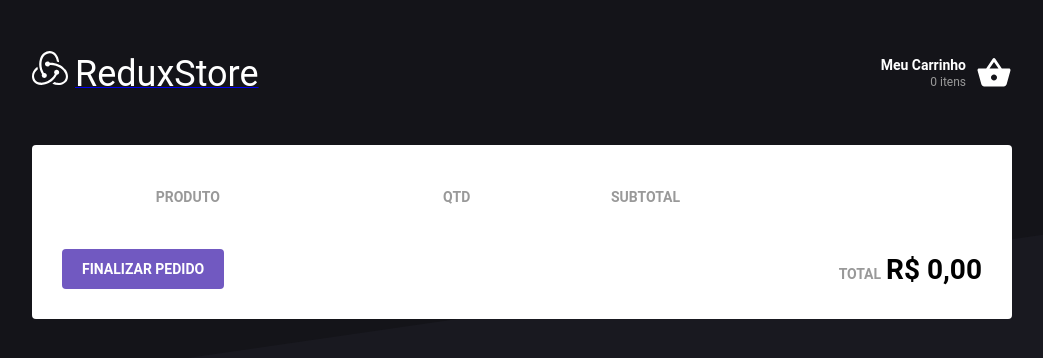
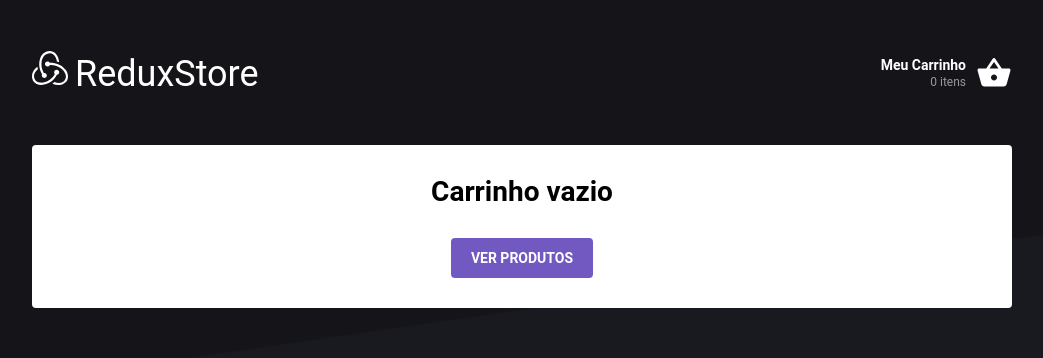
Before and after one commit to LucasFMachado/react-redux-example, a React (Create React App) app: page /cart in a window 1280 px wide. Shown: the top 358 px of the page, without its empty margins (118-1161 px from the left). Built offline with nearby package versions, Linux system fonts and the light colour scheme.

Commit message:
Ajuste de warning e mensagem para retornar a tela inciial quando o carrinho estiver vazio

```diff
--- a/src/components/Header/index.js
+++ b/src/components/Header/index.js
@@ -11,9 +11,7 @@ import Logo from '../Logo';
 function Header({ cartSize }) {
   return (
     <Container>
-      <Link to="/">
-        <Logo />
-      </Link>
+      <Logo />
 
       <Cart to="/cart">
         <div>
--- a/src/pages/Cart/index.js
+++ b/src/pages/Cart/index.js
@@ -6,12 +6,13 @@ import {
   MdAddCircleOutline,
   MdDelete,
 } from 'react-icons/md';
+import history from '../../services/history';
 
 import { formatPrice } from '../../utils/format';
 
 import * as CartActions from '../../store/modules/cart/actions';
 
-import { Container, ProductTable, Total } from './styles';
+import { Container, ProductTable, Total, NoProductsMessage } from './styles';
 
 function Cart({ cart, total, removeFromCart, updateAmountRequest }) {
   function increment(product) {
@@ -22,7 +23,11 @@ function Cart({ cart, total, removeFromCart, updateAmountRequest }) {
     updateAmountRequest(product.id, product.amount - 1);
   }
 
-  return (
+  function redirecToHome() {
+    history.push('/');
+  }
+
+  return cart.length > 0 ? (
     <Container>
       <ProductTable>
         <thead>
@@ -71,7 +76,6 @@ function Cart({ cart, total, removeFromCart, updateAmountRequest }) {
           ))}
         </tbody>
       </ProductTable>
-
       <footer>
         <button type="button">Finalizar pedido</button>
 
@@ -81,6 +85,13 @@ function Cart({ cart, total, removeFromCart, updateAmountRequest }) {
         </Total>
       </footer>
     </Container>
+  ) : (
+    <NoProductsMessage>
+      <h1>Carrinho vazio</h1>
+      <button type="button" onClick={() => redirecToHome()}>
+        Ver produtos
+      </button>
+    </NoProductsMessage>
   );
 }
 
--- a/src/pages/Cart/styles.js
+++ b/src/pages/Cart/styles.js
@@ -93,3 +93,36 @@ export const Total = styled.div`
     margin-left: 5px;
   }
 `;
+
+export const NoProductsMessage = styled.div`
+  padding: 30px;
+  display: flex;
+  flex-direction: column;
+  align-items: center;
+  background: #fff;
+  border-radius: 4px;
+
+  h1 {
+    align-items: center;
+    margin: auto;
+    justify-content: space-between;
+    align-items: center;
+    margin-bottom: 15px;
+  }
+
+  button {
+    background: #7159c1;
+    color: #fff;
+    border: 0;
+    border-radius: 4px;
+    padding: 12px 20px;
+    font-weight: bold;
+    margin-top: 15px;
+    text-transform: uppercase;
+    transition: background 0.2s;
+
+    &:hover {
+      background: ${darken(0.03, '#7159c1')};
+    }
+  }
+`;
```
